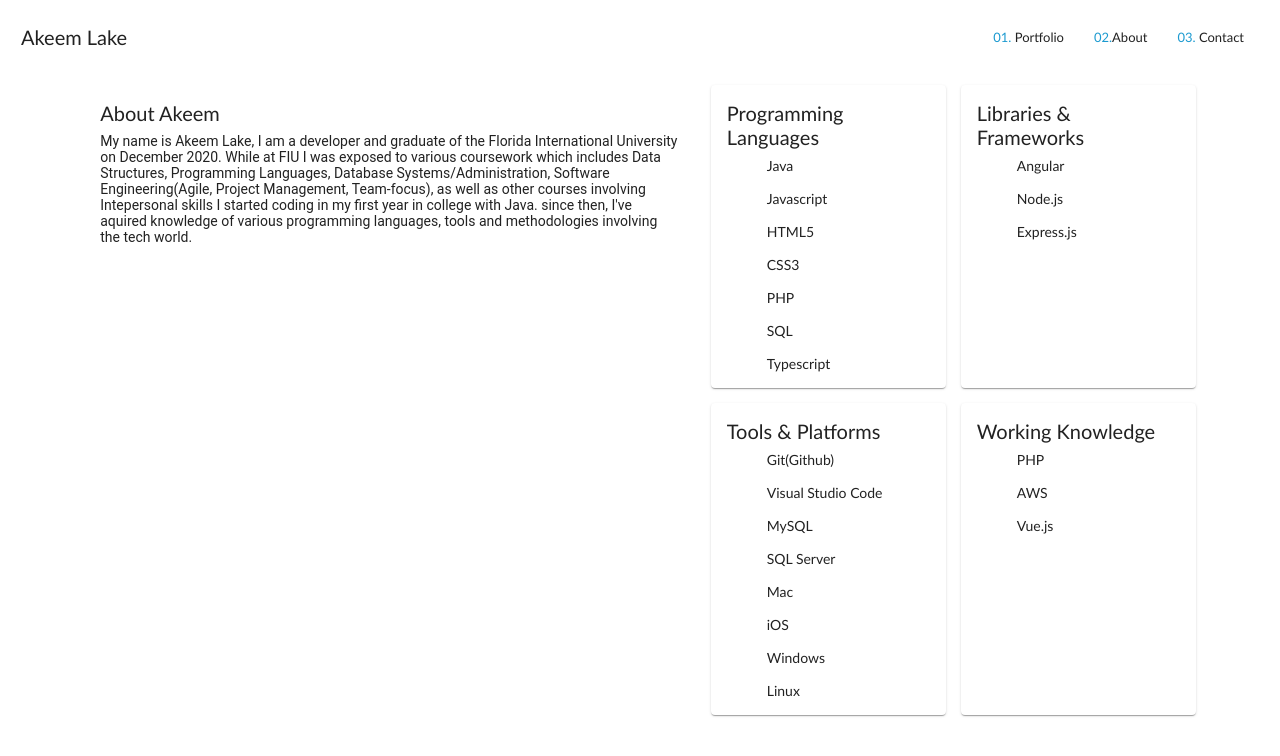
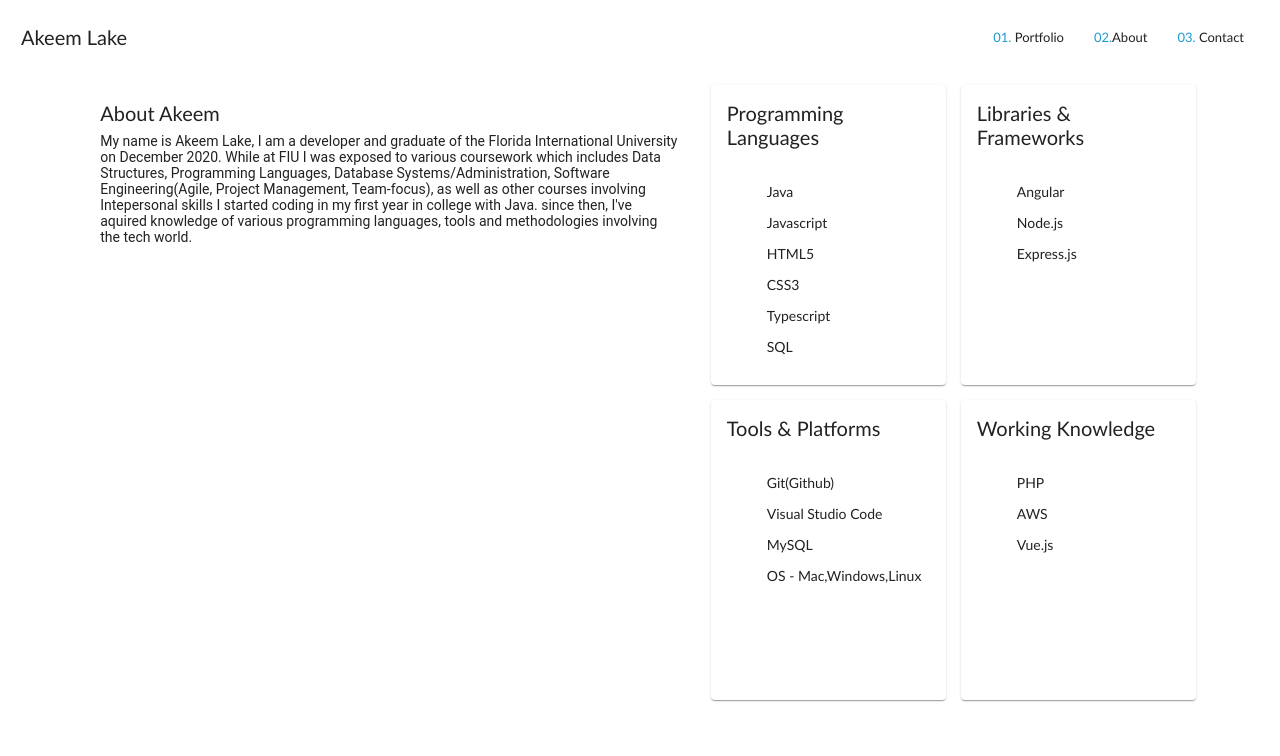
Before and after one commit to aalake/aalake.github.io, an Angular app: page /about in a window 1280 px wide. Shown: the top 756 px of the page. Built offline with nearby package versions, Linux system fonts and the light colour scheme.

Commit message:
Made changes to about page

```diff
--- a/src/app/about/about.component.css
+++ b/src/app/about/about.component.css
@@ -59,16 +59,9 @@ img.profile-img{
     padding-left: 20px;
 }
 
-li{
-    list-style-type: none;
-}
 
-/* Temporary */
-fa-icon{
-    font-size: 25px;
-    line-height: 40px;
-    vertical-align: middle;
-}
+
+
 
 #myskillslabel{
     padding: 20px;
@@ -189,3 +182,19 @@ mat-card-title{
     font-size: 20px;
     font-family: 'Gill Sans', 'Gill Sans MT', Calibri, 'Trebuchet MS', sans-serif;
 }
+
+fa-icon{
+    font-size: 19px;
+    line-height: 31px;
+    vertical-align:middle;
+    float: left;
+    align-items:center;
+    position: relative;
+    top: 21px;
+}
+
+.skills li{
+    list-style-type: none;
+    margin-right: 0%;
+    line-height: 15px;
+}
--- a/src/app/about/about.component.html
+++ b/src/app/about/about.component.html
@@ -18,10 +18,11 @@
             <mat-card fxFlex.lt-lg="100%" fxFlex.gt-md="100%">
                 <mat-card-title>{{items.title}}</mat-card-title>
 
+                <mat-icon><div *ngFor="let icons of items.icons"><fa-icon [icon]="icons"></fa-icon></div></mat-icon>
                 <mat-card-content *ngFor="let skills of items.skills">
-                   <ul>
+                    <ul>
                        <li>
-                         {{skills}}
+                        {{skills}}
                        </li>
                    </ul>
                 </mat-card-content>
@@ -31,11 +32,6 @@
     </div>
 
 </div>
-
-
-
-
-
 
 
 
--- a/src/app/about/about.component.ts
+++ b/src/app/about/about.component.ts
@@ -1,7 +1,7 @@
 import { Component, OnInit } from '@angular/core';
 import { AboutData } from '../data/about.data'
-import { faJsSquare, faNodeJs, faAws, faJava, faCss3Alt, faHtml5, faAngular } from '@fortawesome/free-brands-svg-icons';
-import { faDatabase, faCodeBranch, faCubes, faTerminal,faLink,faDotCircle, faTasks } from '@fortawesome/free-solid-svg-icons';
+import { faJsSquare, faNodeJs, faAws, faJava, faCss3Alt, faHtml5, faAngular, faGit, faVuejs, faPhp } from '@fortawesome/free-brands-svg-icons';
+import { faDatabase, faCodeBranch, faCubes, faTerminal,faLink,faDotCircle, faTasks, faAngleRight, faFileCode, faLaptopCode } from '@fortawesome/free-solid-svg-icons';
 import { IAbout } from '../models/about'
 import { ISkills } from '../models/skills'
 
@@ -27,18 +27,25 @@ export class AboutComponent implements OnInit {
    faLink = faLink;
    faTasks = faTasks;
    faDotCircle = faDotCircle;
+   faAngleRight = faAngleRight;
+   faGit = faGit;
+   faFileCode = faFileCode;
+   faLaptopCode = faLaptopCode;
+   faVuejs = faVuejs;
+   faPhp = faPhp;
 
-
-   example = 'fa fab-facebook';
+  //  example: any[] = [
+  //    faAngular, faJava
+  //  ]
 
    myimage: string = "assets/images/IMG_9021.jpg";
 
   mySkills: ISkills[] =
   [
-  {title:'Programming Languages', skills:['Java','Javascript','HTML5', 'CSS3', 'PHP', 'SQL', 'Typescript']},
-  {title:'Libraries & Frameworks',skills:['Angular','Node.js','Express.js']},
-  {title:'Tools & Platforms', skills:['Git(Github)','Visual Studio Code','MySQL','SQL Server', 'Mac', 'iOS', 'Windows', 'Linux']},
-  {title:'Working Knowledge',skills:['PHP','AWS','Vue.js']}
+  {title:'Programming Languages', skills:['Java','Javascript','HTML5', 'CSS3', 'Typescript', 'SQL'], icons:[faJava,faJsSquare,faHtml5,faCss3Alt,faDotCircle, faDatabase]},
+  {title:'Libraries & Frameworks',skills:['Angular','Node.js','Express.js'],icons:[faAngular,faNodeJs, faAngleRight]},
+  {title:'Tools & Platforms', skills:['Git(Github)','Visual Studio Code','MySQL', 'OS - Mac,Windows,Linux'],icons:[faGit,faFileCode,faDatabase, faLaptopCode]},
+  {title:'Working Knowledge',skills:['PHP','AWS','Vue.js'],icons:[faPhp, faAws, faVuejs]}
   ]
 
 
--- a/src/app/models/skills.ts
+++ b/src/app/models/skills.ts
@@ -1,4 +1,5 @@
 export interface ISkills{
     title: string,
-    skills: string[]
+    skills: string[],
+    icons: any[]
 }
```
